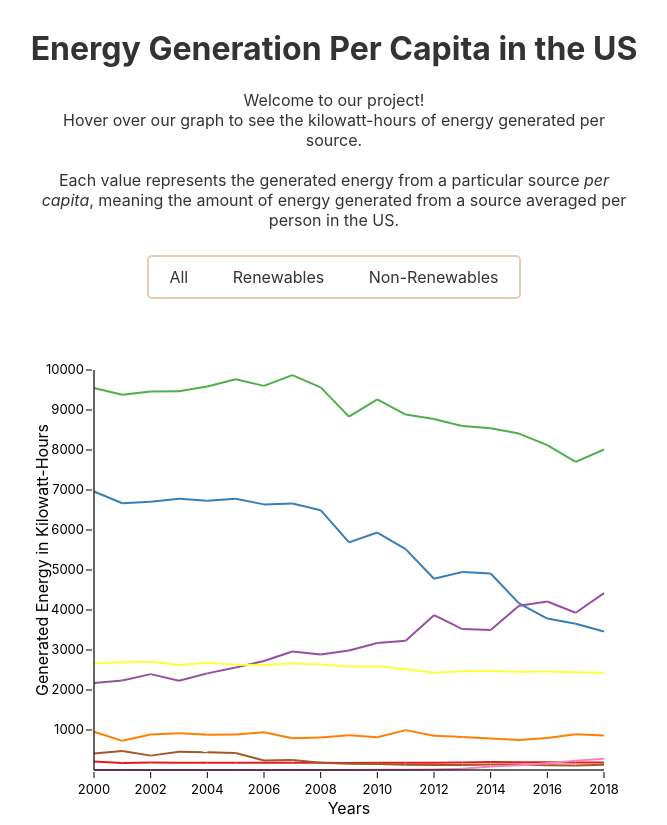
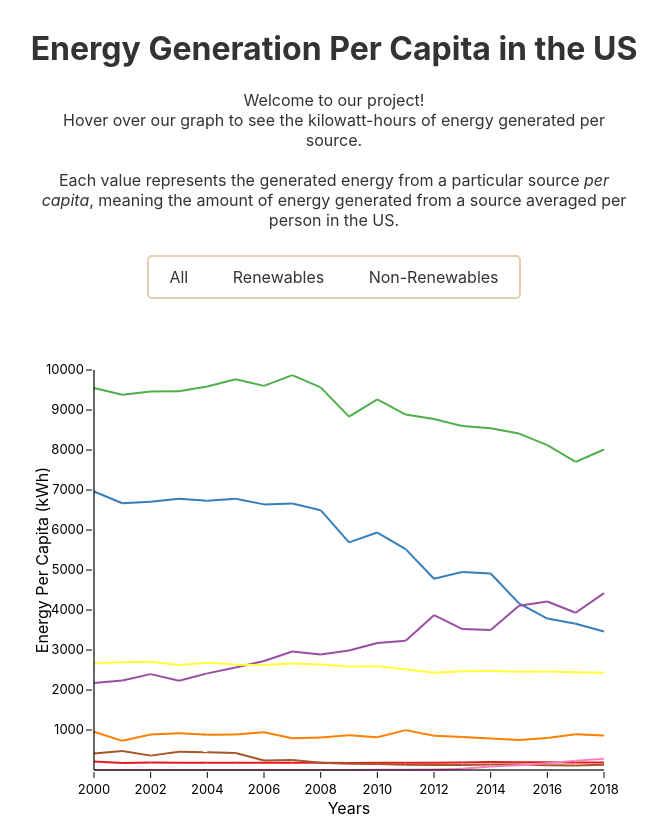
Before and after one commit to katemae/dsc106-proj3, a Svelte app: page / in a window 1280 px wide. Shown: the whole page, without its empty margins (306-973 px from the left). Built offline with nearby package versions, Linux system fonts and the light colour scheme.

Commit message:
fixing graph render

```diff
--- a/src/components/LineChart.svelte
+++ b/src/components/LineChart.svelte
@@ -102,7 +102,7 @@
     text-anchor="middle"
     alignment-baseline="middle"
   >
-    Generated Energy in Kilowatt-Hours
+    Energy Per Capita (kWh)
   </text>
 
   <!-- X Axis Label -->
```
Also changed, not shown: public/build/bundle.js, 1 other file (tests, documents, lock files or other folders).
